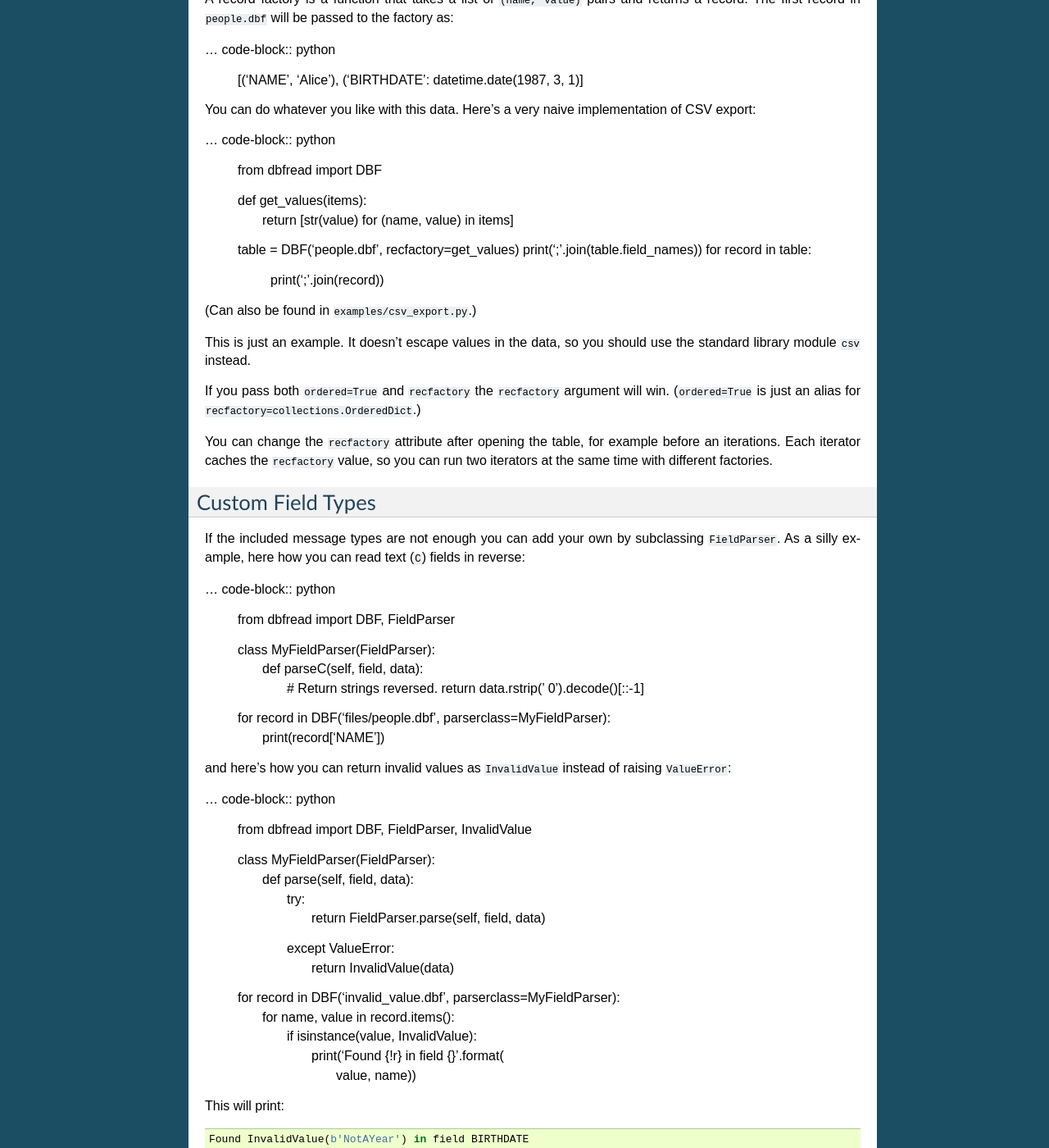
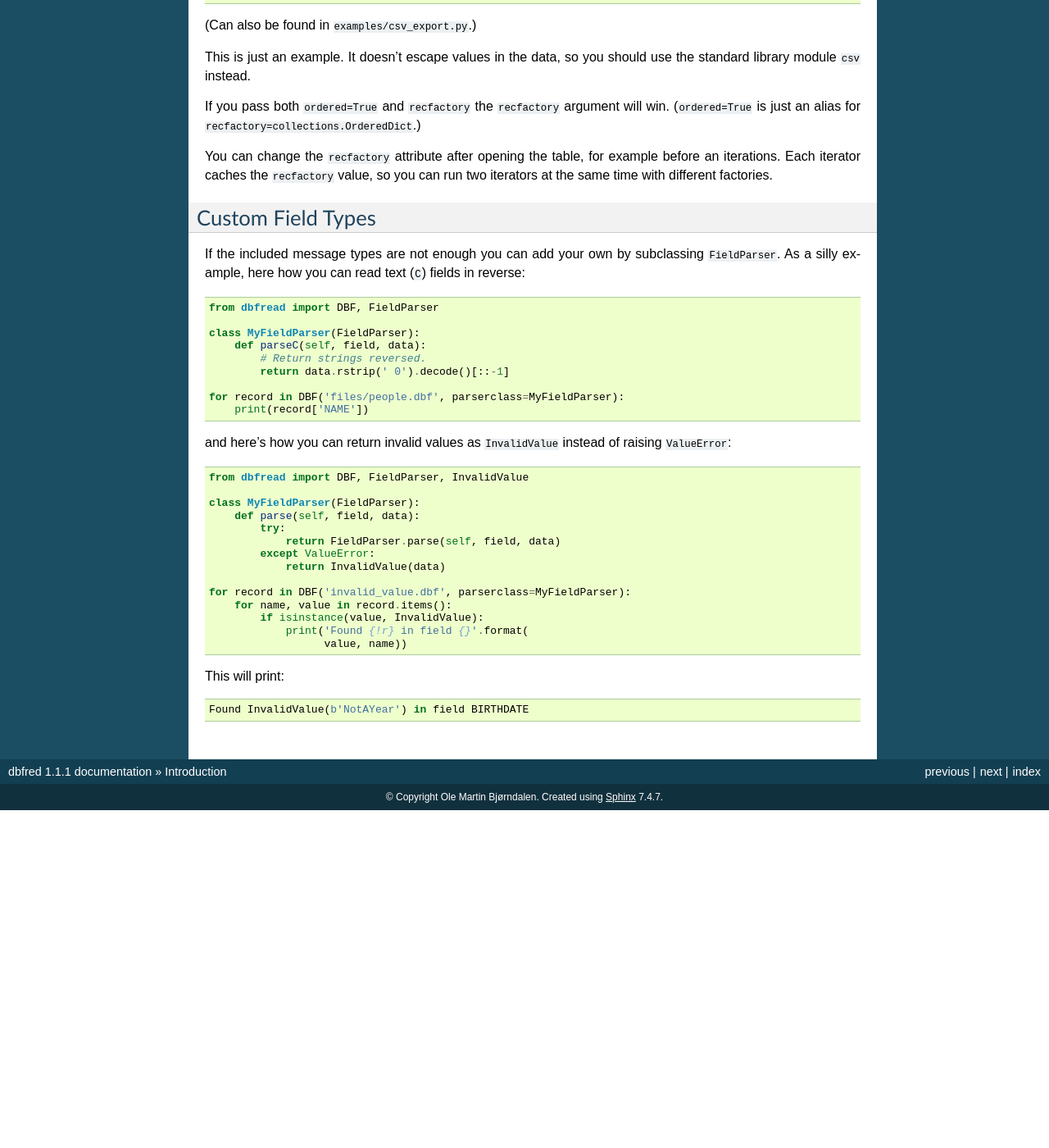
Before and after one commit to olemb/dbfread, a Sphinx documentation site: the page built from docs/introduction.rst, in a window 1280 px wide and 1400 px high, scrolled down 2477 px. Shown: the whole window at 82% size. Built offline with Sphinx 7.4.7, drawn with Linux system fonts in a browser that asks for light colours; after the commit the page ends 3465 px from its top, so only the background shows below that; some of the changed text lies outside the part shown.

Commit message:
Fixed formatting errors in introduction.

```diff
--- a/docs/introduction.rst
+++ b/docs/introduction.rst
@@ -8,32 +10,24 @@ you can find ``people.dbf`` in ``examples/files/``.
 Opening a DBF File
 ------------------
 
-... code-block:: python
+::
 
     >>> from dbfread import DBF
     >>> table = DBF('people.dbf')
 
 This returns a ``DBF`` object. You can now iterate over records::
 
-... code-block:: python
-
     >>> for record in table:
     ...     print(record)
     {'NAME': 'Alice', 'BIRTHDATE': datetime.date(1987, 3, 1)}
     {'NAME': 'Bob', 'BIRTHDATE': datetime.date(1980, 11, 12)}
 
-... code-block:: python
-
 and count records::
-
-... code-block:: python
 
     >>> len(table)
     2
 
-Deleted records are available in ``deleted``:
-
-... code-block:: python
+Deleted records are available in ``deleted``::
 
     >>> for record in table.deleted:
     ...     print(record)
@@ -57,9 +51,7 @@ By default records are streamed directly off disk, which means only
 one record is in memory at a time.
 
 If have enough memory, you can load the records into a list by passing
-``load=True``. This allows for random access:
-
-... code-block:: python
+``load=True``. This allows for random access::
 
     >>> table = DBF('people.dbf', load=True)
     >>> table.records[1]
@@ -75,8 +67,6 @@ the ones you need.
 
 If you just want a list of records and you don't care about the other
 table attributes you can do::
-
-... code-block:: python
 
     >>> records = list(DBF('people.dbf'))
 
@@ -148,16 +138,12 @@ dictionaries you can make your own record types with the
 
 A record factory is a function that takes a list of ``(name, value)``
 pairs and returns a record. The first record in ``people.dbf`` will be
-passed to the factory as:
+passed to the factory as::
 
-... code-block:: python
-
-    [('NAME', 'Alice'), ('BIRTHDATE': datetime.date(1987, 3, 1)]
+    [('NAME', 'Alice'), ('BIRTHDATE': datetime.date(1987, 3, 1))]
 
 You can do whatever you like with this data. Here's a very naive
-implementation of CSV export:
-
-... code-block:: python
+implementation of CSV export::
 
     from dbfread import DBF
 
@@ -189,9 +175,7 @@ Custom Field Types
 
 If the included message types are not enough you can add your own by
 subclassing ``FieldParser``. As a silly example, here how you can read
-text (``C``) fields in reverse:
-
-... code-block:: python
+text (``C``) fields in reverse::
 
     from dbfread import DBF, FieldParser
 
@@ -204,9 +188,7 @@ text (``C``) fields in reverse:
         print(record['NAME'])
 
 and here's how you can return invalid values as ``InvalidValue``
-instead of raising ``ValueError``:
-
-... code-block:: python
+instead of raising ``ValueError``::
 
     from dbfread import DBF, FieldParser, InvalidValue
 
```
Also changed, not shown: other parts of docs/introduction.rst (+2 -0 lines).
